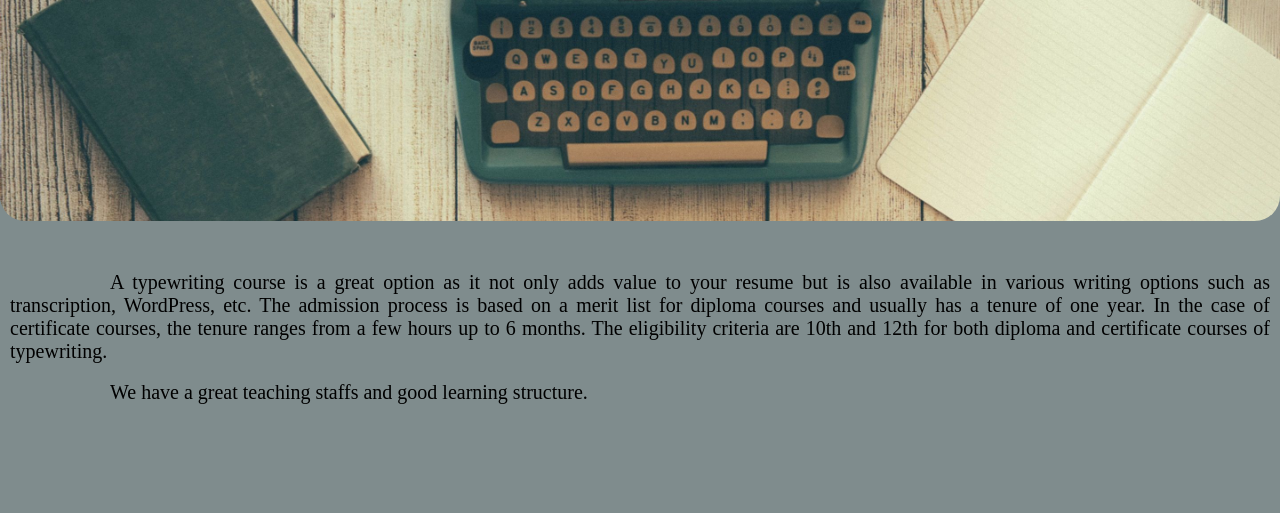
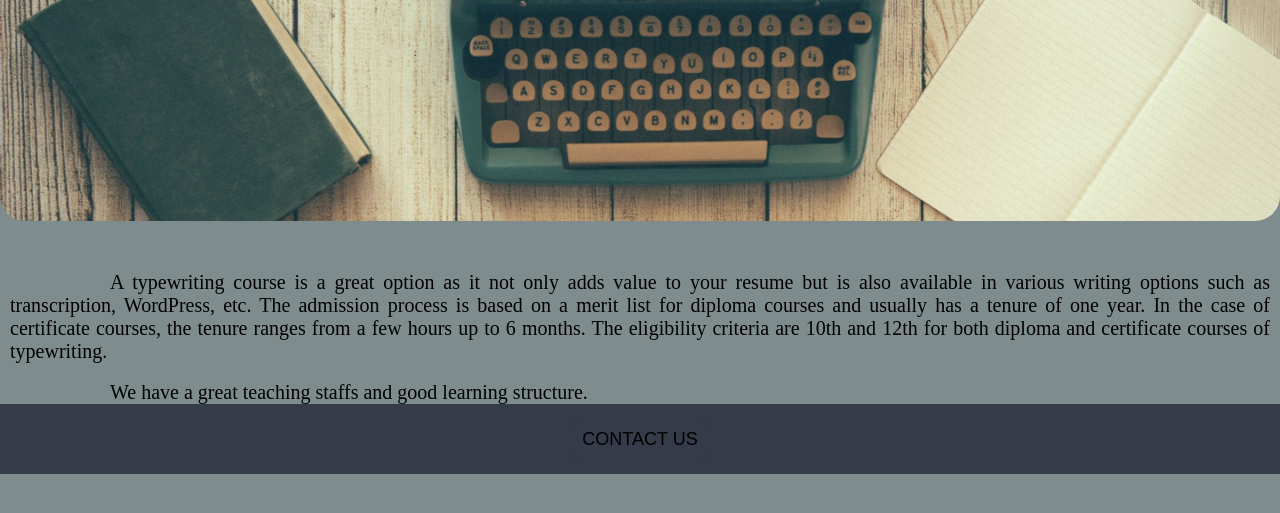
Before and after one commit to Jiiva-G/type, a plain HTML site: page index.html in a window 1280 px wide. Shown: the part 229-742 px from the top of the page. Drawn offline with Linux system fonts and the light colour scheme.

Commit message:
Update index.html

```diff
--- a/index.html
+++ b/index.html
@@ -41,7 +41,12 @@
     <br>
     <p class="inf">We have a great teaching staffs and good learning structure.</p>
 </div>
-
+<footer>
+    <div class="btn">
+        <i class="fa fa-envelope"></i>
+    <button><a href="mailto:gjroy065@gmail.com" target="">CONTACT US</a></button>
+</div>
+</footer>
 
     <script src="type.js"></script>
 </body>
```
